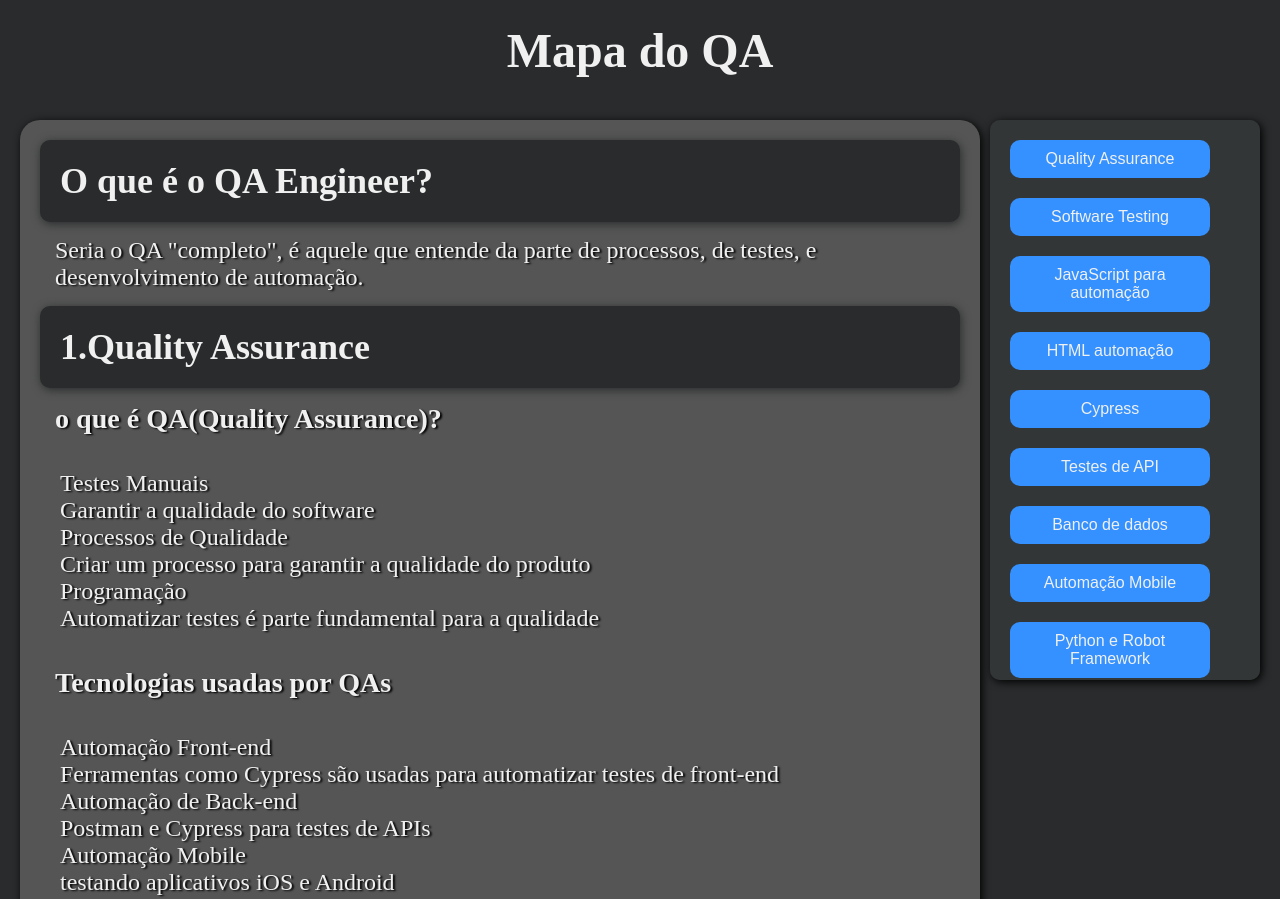
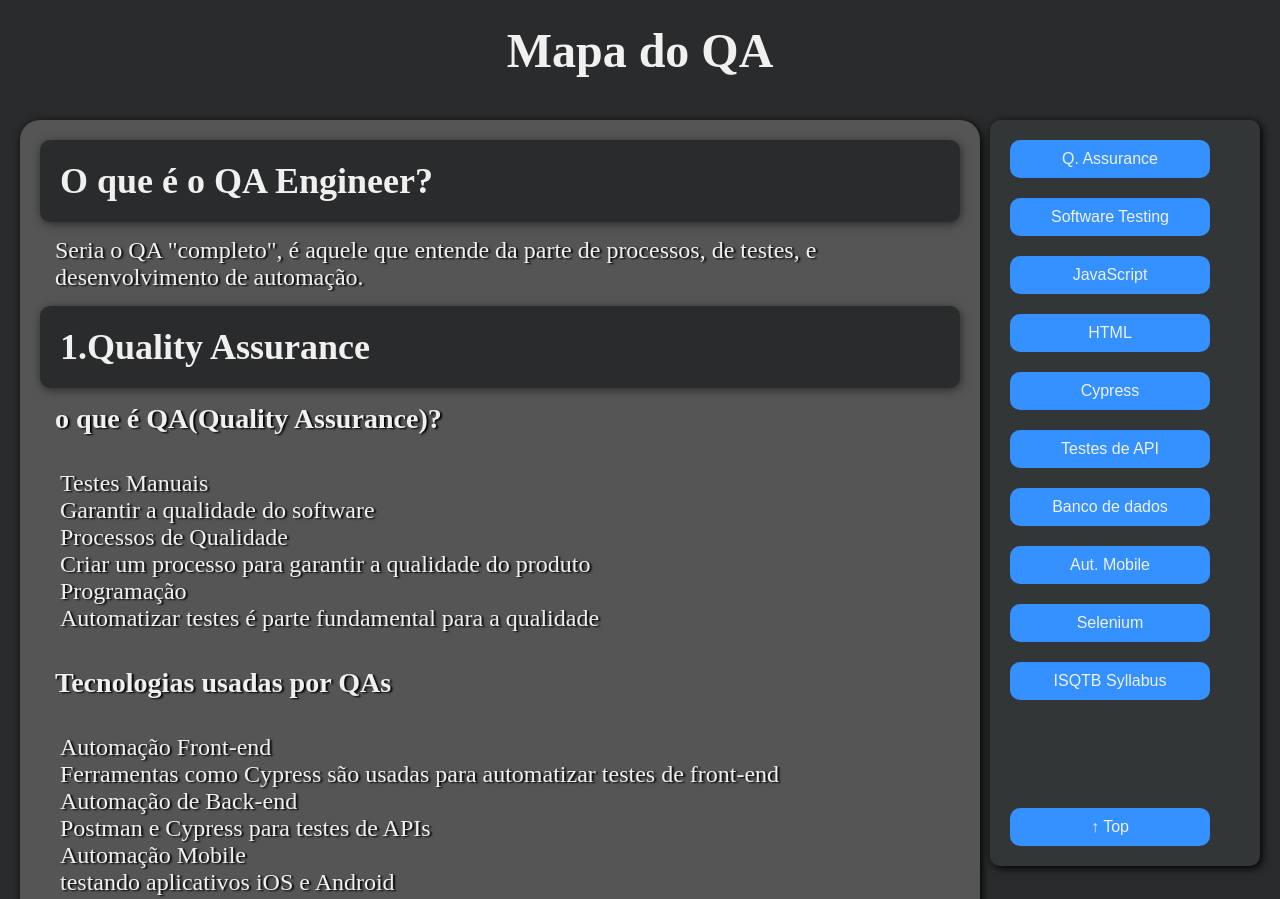
Before and after one commit to Jannsolano/mapa-qa, a plain HTML site: page index.html in a window 1280 px wide. Shown: the top 899 px of the page. Drawn offline with Linux system fonts and the light colour scheme.

Commit message:
fixing buttons

```diff
--- a/estilos/style.css
+++ b/estilos/style.css
@@ -206,7 +206,7 @@ aside {
     flex-direction: column;
     position: sticky;
     top: 20px;
-    height: calc(100vh - 100px - 100px - 40px);
+    height: calc(100vh - 50px - 2px - 2px);
     overflow-y: auto;
     -webkit-overflow-scrolling: touch;
 }
--- a/index.html
+++ b/index.html
@@ -1130,16 +1130,16 @@
         </main>
         <aside class="menuLateral">
             <button onclick="location.href='#resumo'">
-                <a class="nav" href="#resumo">Quality Assurance</a>
+                <a class="nav" href="#resumo">Q. Assurance</a>
             </button>
             <button onclick="location.href='#softesting'">
                 <a class="nav" href="#softesting">Software Testing</a>
             </button>
             <button onclick="location.href='#JavaScptAutomation'">
-                <a class="nav" href="#JavaScptAutomation">JavaScript para automação</a>
+                <a class="nav" href="#JavaScptAutomation">JavaScript</a>
             </button>
             <button onclick="location.href='#HtmlAu'">
-                <a class="nav" href="#HtmlAu">HTML automação</a>
+                <a class="nav" href="#HtmlAu">HTML</a>
             </button>
             <button onclick="location.href='#AuCypress'">
                 <a class="nav" href="#AuCypress">Cypress</a>
@@ -1151,10 +1151,10 @@
                 <a class="nav" href="#database">Banco de dados</a>
             </button>
             <button onclick="location.href='#MobileAu'">
-                <a class="nav" href="#MobileAu">Automação Mobile</a>
+                <a class="nav" href="#MobileAu">Aut. Mobile</a>
             </button>
             <button onclick="location.href='#Python'">
-                <a class="nav" href="#Python">Python e Robot Framework</a>
+                <a class="nav" href="#Python">Selenium</a>
             </button>
             <button onclick="location.href='#syllabus'">
                 <a class="nav" href="#syllabus">ISQTB Syllabus</a>
```
